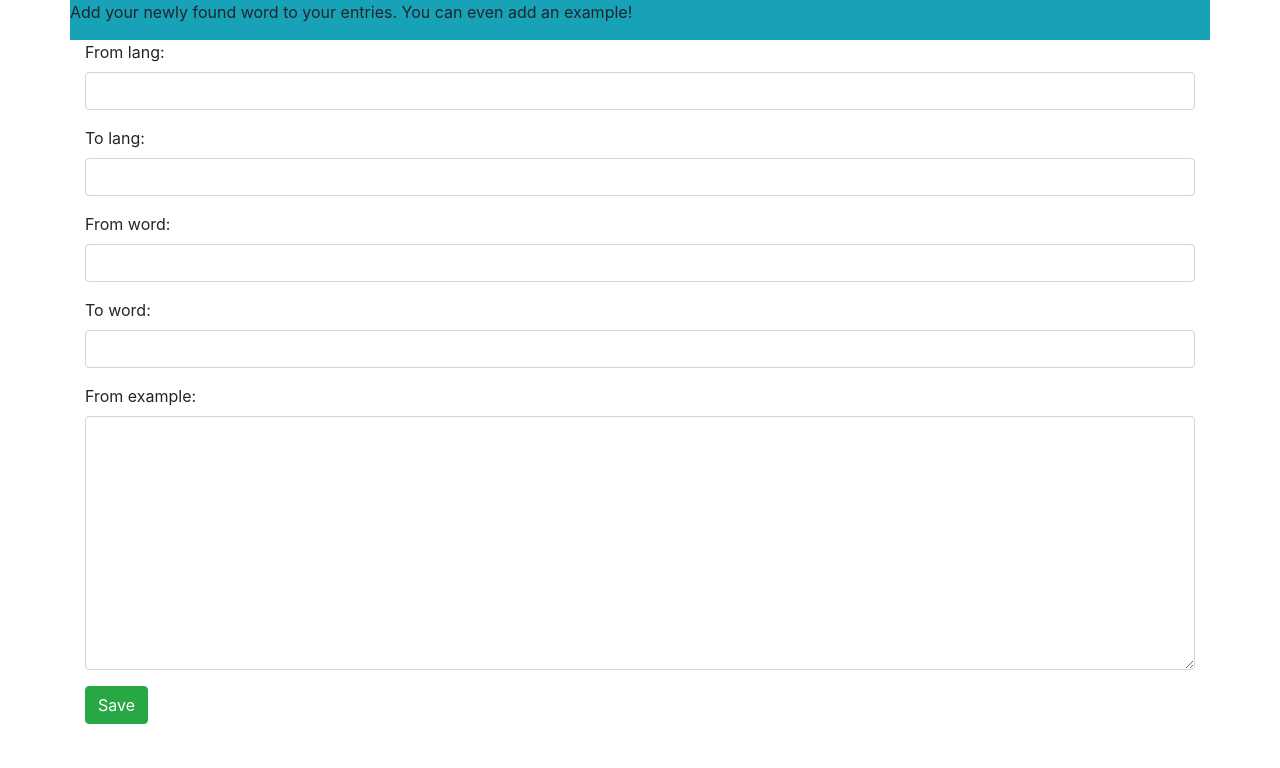
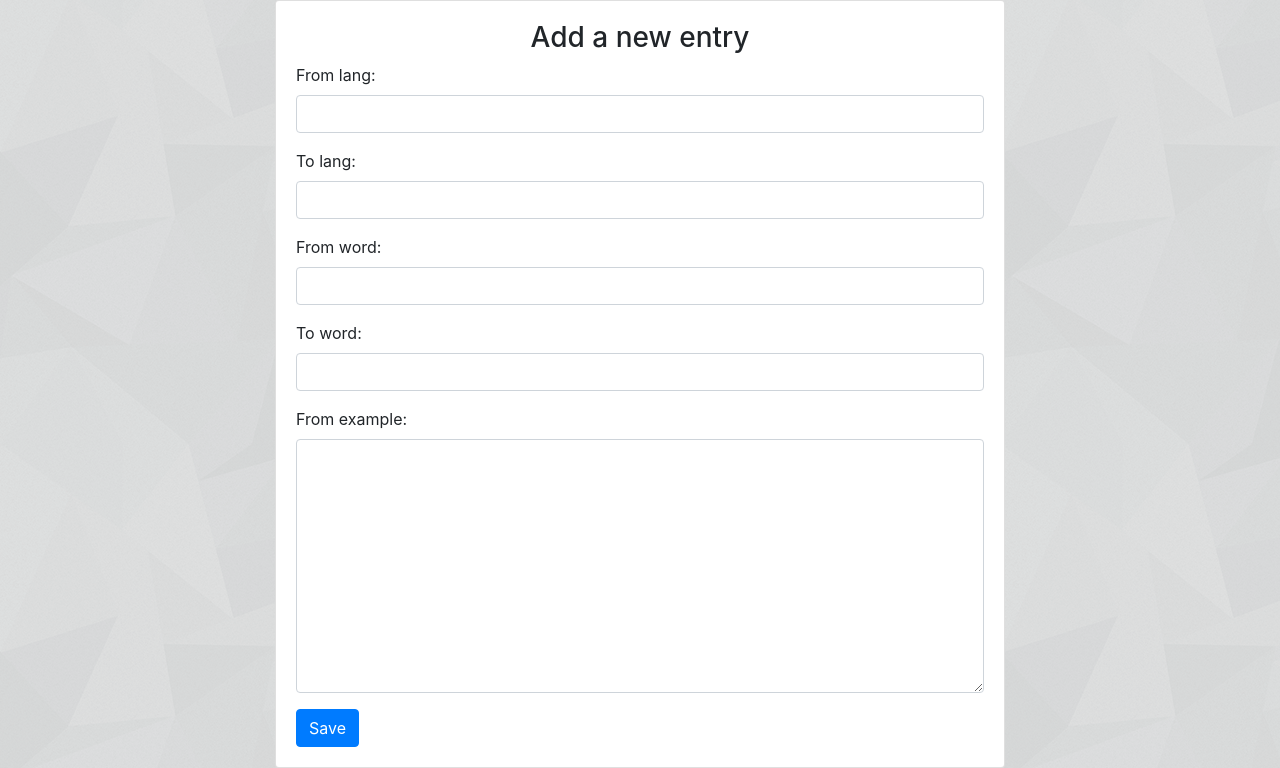
Before and after one commit to Erfi/darvag, a Django app: page /entry/add/ in a window 1280 px wide. Shown: the part 56-824 px from the top of the page. Before the commit the page ends 780 px from the top, so only its background shows below. Run offline with Django 3.2, Linux system fonts and the light colour scheme; the visitor is signed in with stand-in values (Sample User, id 1); data comes from the database, SQL or seed files in the repository; some libraries are stand-ins or nearby versions.

Commit message:
Beautified the add entry form. Solved the authenticated user issues for the add entry form.

```diff
--- a/dora/flashcard/views.py
+++ b/dora/flashcard/views.py
@@ -16,7 +16,10 @@ def lang_entry(request, from_lang):
 
 
 def add_entry(request):
-    user = User.objects.first() #TODO: change to the authenticated user
+    user = request.user
+    if not user.is_authenticated:
+        return redirect('home')
+
     if request.method == 'POST':
         form = NewEntryForm(request.POST)
         if form.is_valid():
--- a/dora/templates/new_entry_form.html
+++ b/dora/templates/new_entry_form.html
@@ -1,16 +1,26 @@
 {% extends 'base.html' %}
 
-{% block title %} Add new entry {% endblock %}
+{% load static %}
+
+{% block stylesheet %}
+    <link rel="stylesheet" href="{% static 'css/app.css' %}">
+{% endblock stylesheet %}
+
+{% block title %} Add new entry {% endblock title %}
 
 {% block content %}
-    <div class="row bg-info">
-        <p>Add your newly found word to your entries. You can even add an example! </p>
+    <div class="row justify-content-center">
+        <div class="col-lg-8 col-md-10 col-sm-12">
+            <div class="card">
+                <div class="card-body">
+                    <h3 class="text-center">Add a new entry</h3>
+                    <form method="post" novalidate>
+                        {% csrf_token %}
+                        {% include 'includes/form.html' %}
+                        <button type="submit" class="btn btn-primary">Save</button>
+                    </form>
+                </div>
+            </div>
+        </div>
     </div>
-    <div class="'row">
-        <form method="post">
-            {% csrf_token %}
-            {% include 'includes/form.html' %}
-            <button type="submit" class="btn btn-success">Save</button>
-        </form>
-    </div>
-{% endblock %}
+{% endblock content %}
```
Also changed, not shown: dora/templates/home.html (+14 -1 lines).
